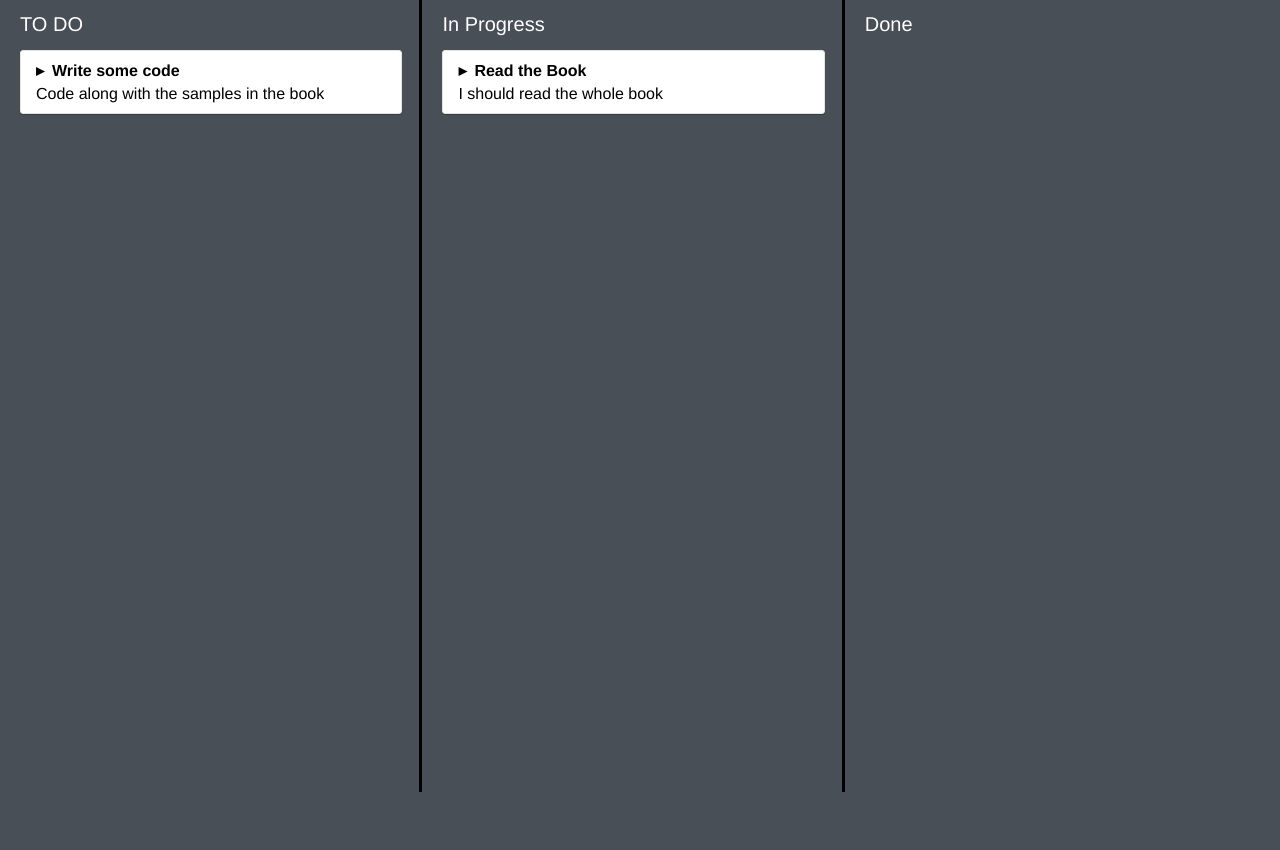
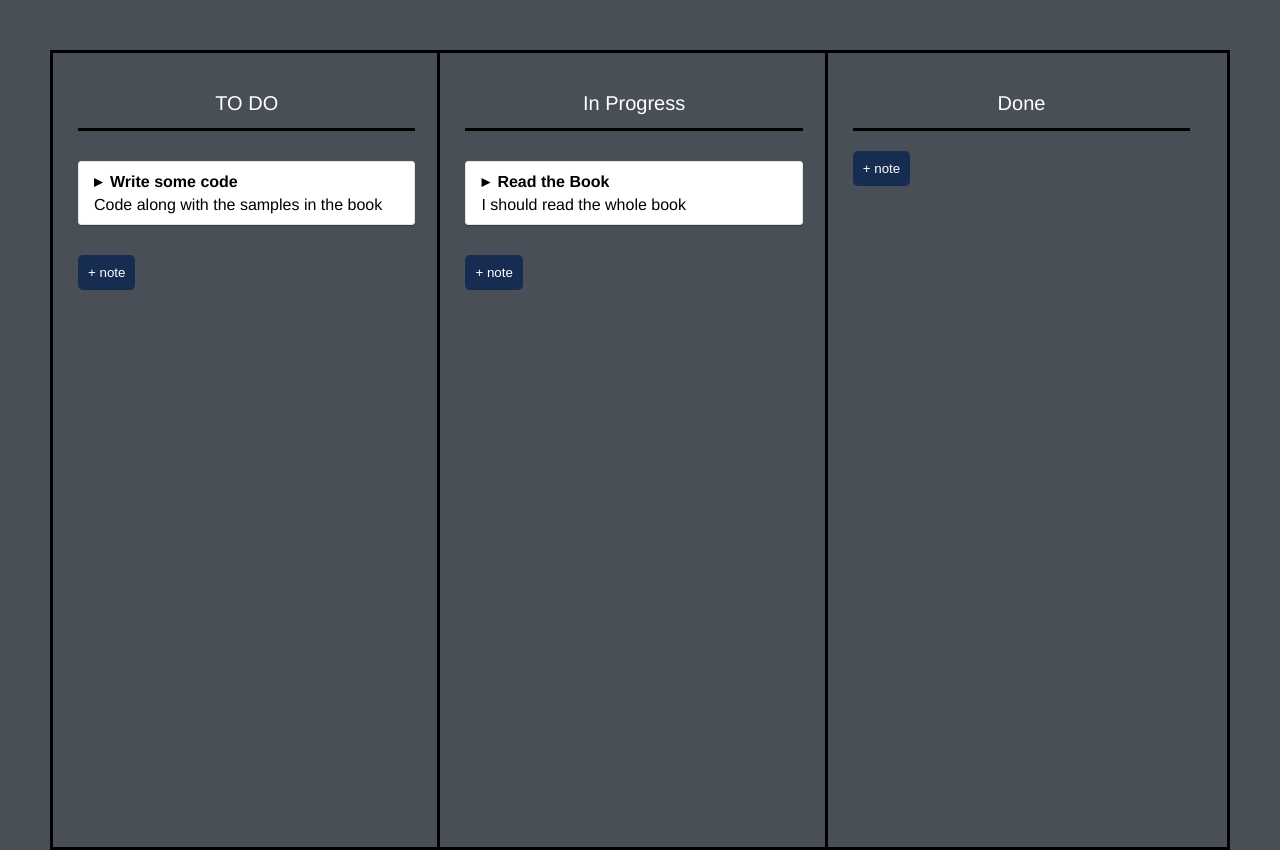
Before and after one commit to estelleqiu/todo-track, a React app: page / in a window 1280 px wide. Before the commit the page ends 800 px from the top, so only its background shows below. Built offline with nearby package versions, Linux system fonts and the light colour scheme.

Commit message:
second comment

```diff
--- /dev/null
+++ b/app/AddItem.js
@@ -0,0 +1,59 @@
+import React, {Component} from 'react';
+import TaskItem from './AddTask';
+
+class AddItem extends Component{
+    constructor(){
+        super(...arguments);
+        this.state = {
+            tasks: [{
+                id: 1,
+                name: '',
+                done: false
+            }]
+        }
+    };
+    handleAddTask(){
+        const id = this.state.tasks.length + 1;
+        const task = {
+            id: id,
+            name: '',
+            done: false
+        }
+        this.state.tasks.push(task);
+        this.setState({tasks: this.state.tasks})
+    };
+
+    handleSaveTask(){
+        this.props._handleKeyPress()
+    };
+
+    handleChange(task){
+        this.state.tasks[task.name] = task.name;
+        this.state.tasks[task.done] = task.done;
+        this.setState({tasks: this.state.tasks})
+    };
+
+    render(){
+        var taskCollection = this.state.tasks.map((task)=>{
+            return (<TaskItem key={task.id}
+                              id={task.id}
+                              name ={task.name}
+                              done= {task.done}
+                              handleChange={this.handleChange.bind(this, task)}/>)
+        });
+
+        return (
+            <form className = "addItem">
+                <label>title</label><input />
+                <ul className = "task-list">
+                    <label>tasks</label>
+                    {taskCollection}
+                </ul>
+                <button onClick = {this.handleAddTask.bind(this)}> + add task</button>
+                <button onClick = {this.handleSaveTask.bind(this)} type="submit">  save task</button>
+            </form>
+        )
+    }
+}
+
+export default AddItem;
--- /dev/null
+++ b/app/AddTask.js
@@ -0,0 +1,26 @@
+import React, {Component} from 'react';
+
+class TaskItem extends Component{
+    constructor(){
+        super(...arguments);
+        this.state = {
+            Id: this.props.id,
+            Name: 'this.props.name',
+            Done: 'this.props.done'
+        }
+    };
+    handleChange(type, event){
+        this.setState({[type]: event.target.value},()=> console.log(this.state))
+        this.props.handleChange(this.state)
+    };
+    render(){
+        return (
+            <li id = {this.props.id} className = "task-item">
+                <input className = "task-checkbox" type="checkbox" onChange={this.handleChange.bind(this,'Done')}/>
+                <input className = "task-name" onChange={this.handleChange.bind(this,'Name')}/>
+            </li>
+        )
+    }
+}
+
+export default TaskItem;
--- a/app/KanbanBoard.js
+++ b/app/KanbanBoard.js
@@ -1,5 +1,6 @@
 import React, { Component } from 'react';
 import List from './List'
+
 class KanbanBoard extends Component{
     render(){
         return (
--- a/app/List.js
+++ b/app/List.js
@@ -1,17 +1,55 @@
 import React, { Component }from 'react';
 import Card from './Card';
+import AddItem from './AddItem'
+
 class List extends Component{
+    constructor(){
+        super(...arguments);
+        this.state = {
+            AddItemInput: false,
+            Cards: this.props.cards}
+    }
+
+    addItem(){
+        this.setState({AddItemInput: true})
+    };
+
+    _handleKeyPress(e){
+        this.handleAddEvent(e.target.value)
+        this.setState({AddItemInput: false})
+    };
+
+    handleAddEvent(value){
+        const id = (this.state.Cards.length);
+        const card = {
+            id: id,
+            title: value,
+            description: "",
+            tasks: []
+        }
+        this.state.Cards.push(card);
+        this.setState({Cards: this.state.Cards})
+    };
+
     render(){
-        var cards = this.props.cards.map((card)=>{
+        var cards = this.state.Cards.map((card)=>{
             return <Card key={card.id}
                          title = {card.title}
                          description={card.description}
                          tasks={card.tasks}/>
         });
+
+        let itemInput;
+        if (this.state.AddItemInput) {
+            itemInput =  (<AddItem _handleKeyPress = {this._handleKeyPress.bind(this)}/>)
+        };
+
         return(
             <div className = "list">
                 <h1>{this.props.title}</h1>
                 {cards}
+                {itemInput}
+                <button onClick= {this.addItem.bind(this)}> + note</button>
             </div>
         )
     }
--- a/public/index.html
+++ b/public/index.html
@@ -2,7 +2,7 @@
 <html lang="en">
   <head>
     <meta charset="UTF-8">
-    <title>Demo</title>
+    <title>Kanban</title>
     <link rel="stylesheet" href="styles.css">
   </head>
   <body>
--- a/public/styles.css
+++ b/public/styles.css
@@ -17,6 +17,10 @@
     font-weight: 200;
     color: #fff;
     font-size: 20px;
+    border-bottom: 3px solid rgb(0, 0, 0);
+    margin: 0;
+    line-height: 50px;
+    text-align: center;
   }
 
   ul {
@@ -28,6 +32,8 @@
   .app {
     white-space: nowrap;
     height:100%;
+    margin: 50px;
+    border: 3px solid #000;
   }
 
   .list {
@@ -37,8 +43,20 @@
     white-space: normal;
     height: 100%;
     width: 33%;
-    padding: 0 20px;
     overflow: auto;
+    padding: 25px;
+  }
+
+  .list button{
+    padding: 10px;
+    background: rgb(23, 44, 81);
+    border: 0px solid;
+    border-radius: 5px;
+    color: rgb(255, 255, 255);
+    font-weight: 500;
+    margin-top: 20px;
+    cursor: pointer;
+    outline: none;
   }
 
   .list:not(:last-child):after{
@@ -47,24 +65,24 @@
     top: 0;
     right: 0;
     width: 3px;
-    height: 99%;
+    height: 100%;
     background: #000;
   }
 
-  .card {
+  .card, .addItem {
     position: relative;
     z-index: 1;
     background: #fff;
     width: 100%;
-    padding: 10px 10px 10px 15px;
-    margin: 0 0 10px 0;
+    padding: 10px 15px;
+    margin: 30px 0 10px 0;
     overflow: auto;
     border: 1px solid #e5e5df;
     border-radius: 3px;
     box-shadow: 0 1px 0 rgba(0, 0, 0, 0.25);
   }
 
-  .card__title {
+  .card__title, .addItem label {
     font-weight: bold;
     border-bottom: solid 5px transparent;
   }
@@ -79,7 +97,7 @@
     content: '▾';
   }
 
-  .checklist__task:first-child {
+  .checklist__task:first-child, .task-list {
     margin-top: 10px;
     padding-top: 10px;
     border-top: dashed 1px #ddd;
@@ -88,4 +106,41 @@
     display: inline-block;
     color: #000;
     content: "✖";
+    padding: 5px;
   }
+
+  .checklist__task li {
+    margin-top: 10px;
+  }
+
+  .checklist__task li input{
+    height: 14px;
+  }
+
+  .addItem input {
+    width: 100%;
+    height: 30px;
+    font-size: 20px;
+    background-color: rgba(125, 122, 122,0.2);
+    border: 1px;
+    border-radius: 5px;
+    color: #000;
+    padding: 15px;
+    vertical-align: middle;
+  }
+
+  .addItem button:last-child {
+    float: right;
+  }
+  .addItem label {
+    display: block;
+  }
+
+  .task-list .task-item .task-checkbox{
+    display: inline-block;
+    width: auto;
+  }
+
+  .task-list .task-item .task-name{
+    width: 80%;
+  }
```
Also changed, not shown: public/todo-things.png (added), 1 other file (tests, documents, lock files or other folders).
